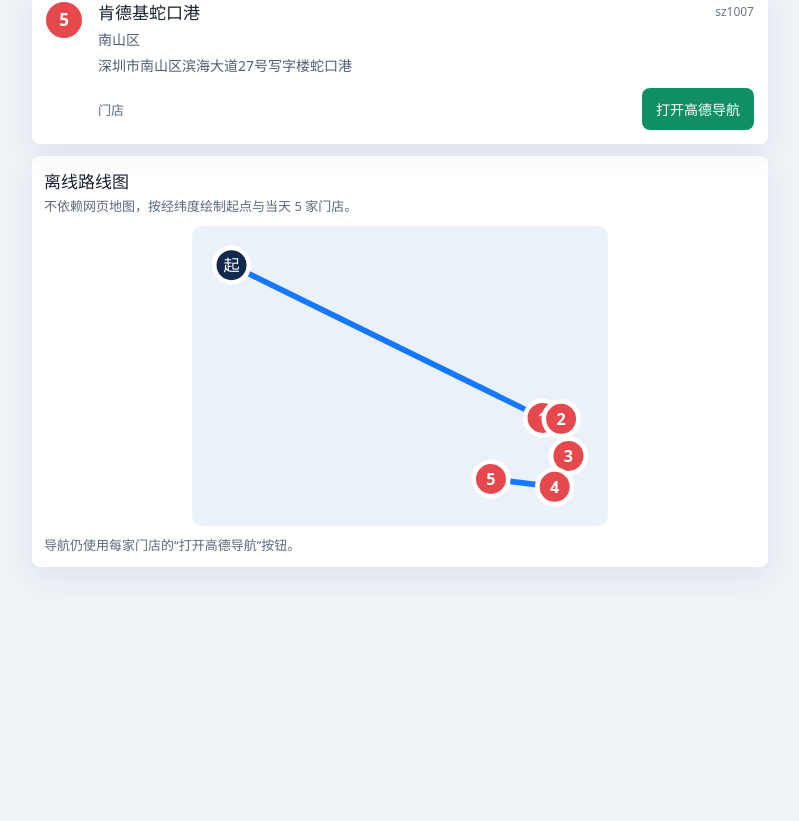
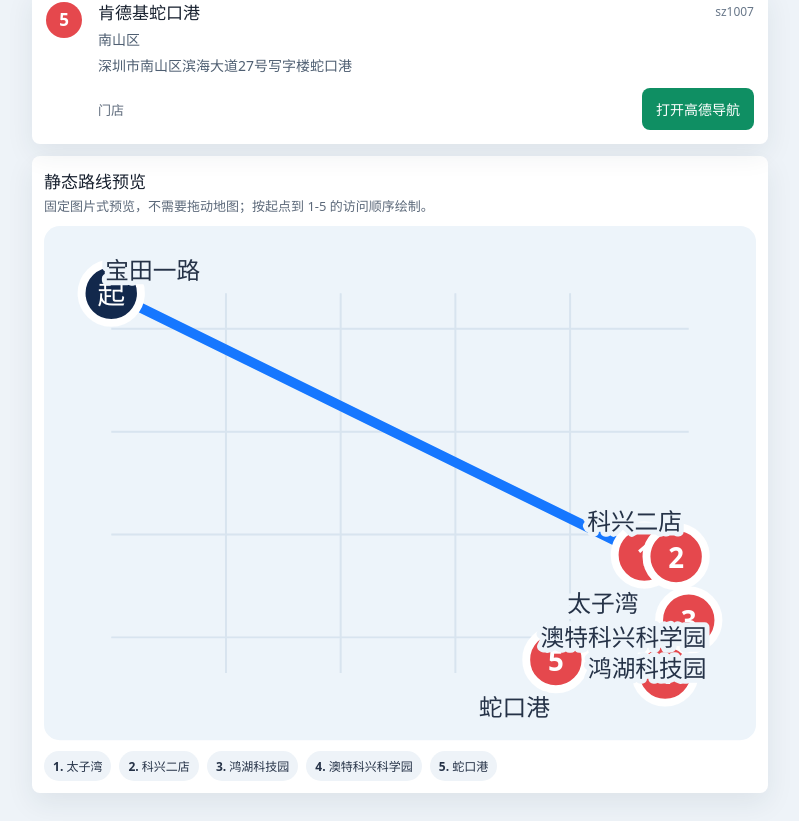
Before and after one commit to KBin-001/ljr, a React (Vite) app: page / in a window 1280 px wide. Shown: the part 1260-2081 px from the top of the page, without its empty margins (240-1039 px from the left). Before the commit the page ends 1855 px from the top, so only its background shows below. Built offline with nearby package versions, Linux system fonts and the light colour scheme.

Commit message:
Improve static route preview

```diff
--- a/src/App.tsx
+++ b/src/App.tsx
@@ -9,6 +9,11 @@
 import { openAmapNavigation } from "./utils/amap";
 
 type RouteDay = (typeof plannedDays)[number];
+
+function previewName(point: { name: string; rawName?: string; order?: number }) {
+  if (point.order === 0) return "宝田一路";
+  return point.rawName || point.name.replace(/^肯德基|^必胜客|^肯悦咖啡/, "");
+}
 
 function OfflineRouteMap({ day }: { day: RouteDay }) {
   const points = [
@@ -36,11 +41,12 @@
   return (
     <section className="offline-map-card" aria-label="当天离线路线图">
       <div className="offline-map-head">
-        <strong>离线路线图</strong>
-        <span>不依赖网页地图，按经纬度绘制起点与当天 5 家门店。</span>
+        <strong>静态路线预览</strong>
+        <span>固定图片式预览，不需要拖动地图；按起点到 1-5 的访问顺序绘制。</span>
       </div>
-      <svg viewBox={`0 0 ${width} ${height}`} role="img" aria-label="当天离线路线图">
+      <svg className="static-preview" viewBox={`0 0 ${width} ${height}`} role="img" aria-label="当天静态路线预览图">
         <rect width={width} height={height} rx="8" />
+        <path className="preview-grid" d="M34 52H326M34 104H326M34 156H326M34 208H326M92 34V226M150 34V226M208 34V226M266 34V226" />
         <polyline points={projected.map((point) => `${point.x},${point.y}`).join(" ")} />
         {projected.map((point) => (
           <g key={`${point.label}-${point.name}`} transform={`translate(${point.x} ${point.y})`}>
@@ -48,8 +54,29 @@
             <text>{point.label}</text>
           </g>
         ))}
+        {projected.map((point, index) => {
+          const labelX = point.x < width / 2 ? point.x + 21 : point.x - 21;
+          const labelY = Math.max(22, Math.min(height - 12, point.y + (index % 2 === 0 ? -18 : 24)));
+          return (
+            <text
+              className="point-name"
+              key={`name-${point.label}-${point.name}`}
+              x={labelX}
+              y={labelY}
+              textAnchor={point.x < width / 2 ? "start" : "end"}
+            >
+              {previewName(point)}
+            </text>
+          );
+        })}
       </svg>
-      <div className="offline-map-note">导航仍使用每家门店的“打开高德导航”按钮。</div>
+      <div className="preview-legend">
+        {day.shops.map((shop) => (
+          <span key={shop.code}>
+            {shop.order}. {previewName(shop)}
+          </span>
+        ))}
+      </div>
     </section>
   );
 }
--- a/src/styles.css
+++ b/src/styles.css
@@ -165,12 +165,21 @@
 
 .offline-map-card svg {
   width: 100%;
-  height: min(38vh, 300px);
-  min-height: 220px;
+  aspect-ratio: 18 / 13;
+  height: auto;
+  min-height: 240px;
+  border-radius: 8px;
+  display: block;
 }
 
 .offline-map-card rect {
-  fill: #eaf1f8;
+  fill: #edf4fa;
+}
+
+.offline-map-card .preview-grid {
+  fill: none;
+  stroke: #d8e4ef;
+  stroke-width: 1;
 }
 
 .offline-map-card polyline {
@@ -200,6 +209,32 @@
   font-weight: 800;
   text-anchor: middle;
   dominant-baseline: central;
+}
+
+.offline-map-card .point-name {
+  fill: #253247;
+  paint-order: stroke;
+  stroke: #edf4fa;
+  stroke-linejoin: round;
+  stroke-width: 5;
+  font-size: 12px;
+  font-weight: 800;
+  dominant-baseline: central;
+}
+
+.preview-legend {
+  display: flex;
+  flex-wrap: wrap;
+  gap: 8px;
+}
+
+.preview-legend span {
+  border-radius: 999px;
+  padding: 6px 9px;
+  color: #253247;
+  background: #eef3f8;
+  font-size: 12px;
+  font-weight: 700;
 }
 
 .map-marker {
```
